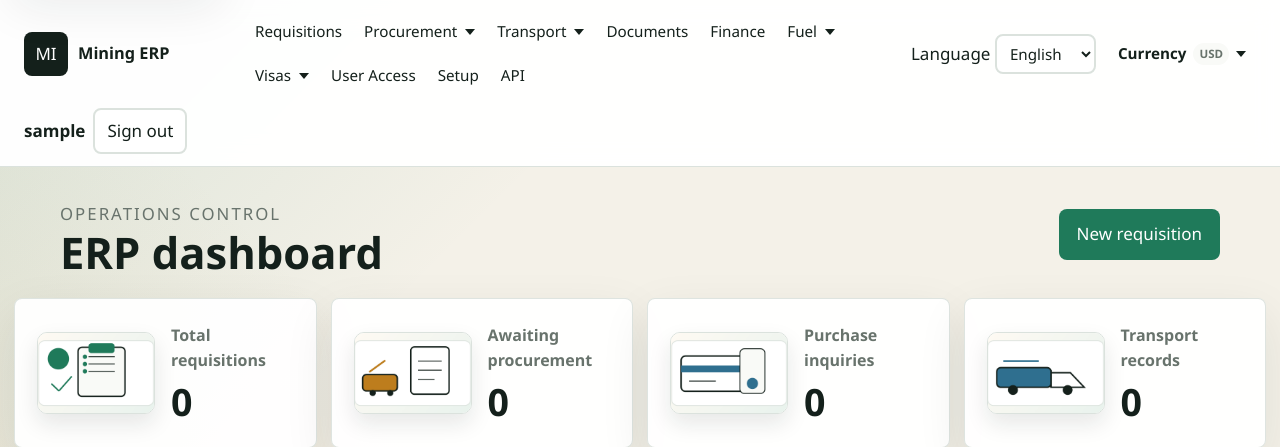
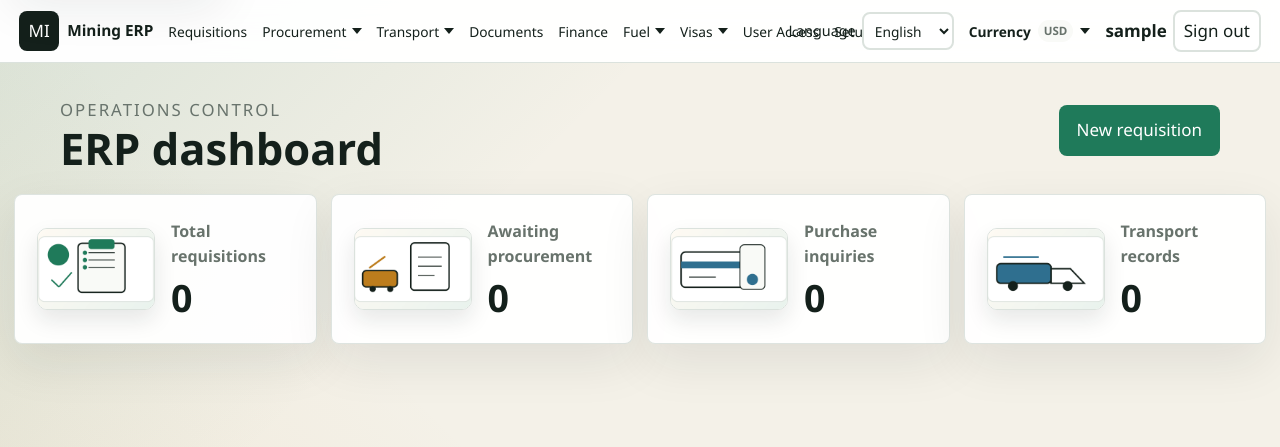
Before and after one commit to nekiwanuka/MINING_ERP, a Django app: page / in a window 1280 px wide. Shown: the top 447 px of the page. Run offline with Django 5.2, Linux system fonts and the light colour scheme; the visitor is signed in with stand-in values (Sample User, id 1); data comes from the database, SQL or seed files in the repository; data that the repository does not hold is empty.

Commit message:
Improve laptop header layout

```diff
--- a/static/css/app.css
+++ b/static/css/app.css
@@ -100,16 +100,16 @@ input[type="number"], input[type="date"], input[type="time"], .metric-card stron
     top: 0;
     z-index: 10;
     display: flex;
-    flex-wrap: wrap;
+    flex-wrap: nowrap;
     align-items: center;
     gap: 12px;
-    padding: 12px 24px;
+    padding: 10px clamp(12px, 1.5vw, 24px);
     background: rgba(255, 255, 255, 0.96);
     border-bottom: 1px solid var(--line);
     backdrop-filter: blur(14px);
 }
 
-.brand { display: flex; align-items: center; gap: 10px; font-weight: 800; color: var(--ink); min-width: 0; flex: 0 1 210px; }
+.brand { display: flex; align-items: center; gap: 10px; font-weight: 800; color: var(--ink); min-width: 0; flex: 0 0 auto; max-width: 260px; }
 .brand:hover { text-decoration: none; }
 .brand-mark { display: grid; place-items: center; width: 44px; height: 44px; border-radius: 8px; background: var(--ink); color: #fff; }
 .brand-logo { width: 42px; height: 42px; object-fit: contain; border-radius: 7px; background: #fff; border: 1px solid var(--line); }
@@ -117,11 +117,11 @@ input[type="number"], input[type="date"], input[type="time"], .metric-card stron
 .brand-copy strong { font-size: 1.02rem; overflow-wrap: anywhere; }
 .brand-copy small { color: var(--muted); font-size: 0.8rem; font-weight: 700; overflow-wrap: anywhere; }
 .mobile-menu-toggle, .mobile-menu-header { display: none; }
-.app-menu-drawer { display: contents; }
-.menu-utilities { display: contents; }
-.menu-utility-label { display: contents; }
+.app-menu-drawer { display: flex; align-items: center; gap: 12px; flex: 1 1 auto; min-width: 0; }
+.menu-utilities { display: flex; align-items: center; gap: 10px; flex: 0 0 auto; min-width: 0; }
+.menu-utility-label { display: inline-flex; align-items: center; gap: 8px; min-width: 0; }
 .mobile-menu-backdrop[hidden] { display: none; }
-.top-nav { display: flex; gap: 4px; align-items: center; flex: 1 1 620px; flex-wrap: wrap; justify-content: flex-start; min-width: 0; overflow: visible; }
+.top-nav { display: flex; gap: 3px; align-items: center; flex: 1 1 auto; flex-wrap: nowrap; justify-content: flex-start; min-width: 0; overflow: visible; }
 .top-nav a, .nav-group > summary {
     display: inline-flex;
     align-items: center;
@@ -129,9 +129,9 @@ input[type="number"], input[type="date"], input[type="time"], .metric-card stron
     border: 1px solid transparent;
     border-radius: 8px;
     color: var(--ink);
-    font-size: 0.95rem;
+    font-size: 0.92rem;
     font-weight: 800;
-    padding: 7px 8px;
+    padding: 7px 7px;
     white-space: nowrap;
 }
 .top-nav a:hover, .nav-group > summary:hover { border-color: var(--line); background: var(--field); color: var(--accent-dark); text-decoration: none; }
@@ -895,6 +895,32 @@ tbody tr:last-child td { border-bottom: 0; }
 .error-card .primary-button { justify-self: center; border-color: #f48120; border-radius: 4px; background: #f48120; color: #fff; }
 .error-card .primary-button:hover { border-color: #d86500; background: #d86500; }
 
+@media (max-width: 1380px) {
+    .app-header { gap: 8px; }
+    .brand { max-width: 180px; gap: 8px; }
+    .brand-copy small { display: none; }
+    .brand-mark { width: 40px; height: 40px; }
+    .brand-logo { width: 38px; height: 38px; }
+    .brand-copy strong { font-size: 0.96rem; }
+    .app-menu-drawer { gap: 8px; }
+    .top-nav { gap: 1px; }
+    .top-nav a, .nav-group > summary { min-height: 38px; padding: 6px 6px; font-size: 0.86rem; }
+    .nav-group > summary::after { margin-left: 5px; }
+    .menu-utilities { gap: 7px; }
+    .menu-utility-label { gap: 6px; }
+    .menu-utility-label > span { font-size: 0.9rem; }
+    .language-form select, .currency-menu > summary { min-height: 38px; font-size: 0.86rem; padding: 6px 7px; }
+    .logout-form { gap: 6px; }
+    .current-user { max-width: 92px; overflow: hidden; text-overflow: ellipsis; white-space: nowrap; }
+    .logout-form button { min-height: 38px; padding: 6px 9px; }
+}
+
+@media (max-width: 1180px) and (min-width: 761px) {
+    .menu-utility-label > span { display: none; }
+    .brand-copy strong { max-width: 112px; overflow: hidden; text-overflow: ellipsis; white-space: nowrap; }
+    .top-nav a, .nav-group > summary { font-size: 0.82rem; padding-inline: 5px; }
+}
+
 @media (max-width: 700px), (max-height: 760px) {
     .login-body { place-items: start center; min-height: 100svh; padding: 12px; background: linear-gradient(180deg, #27313c 0%, #1f2832 30%, #edf0f3 30%, #edf0f3 100%); overflow-y: auto; }
     .login-shell { width: min(100%, 390px); gap: 9px; }
```
